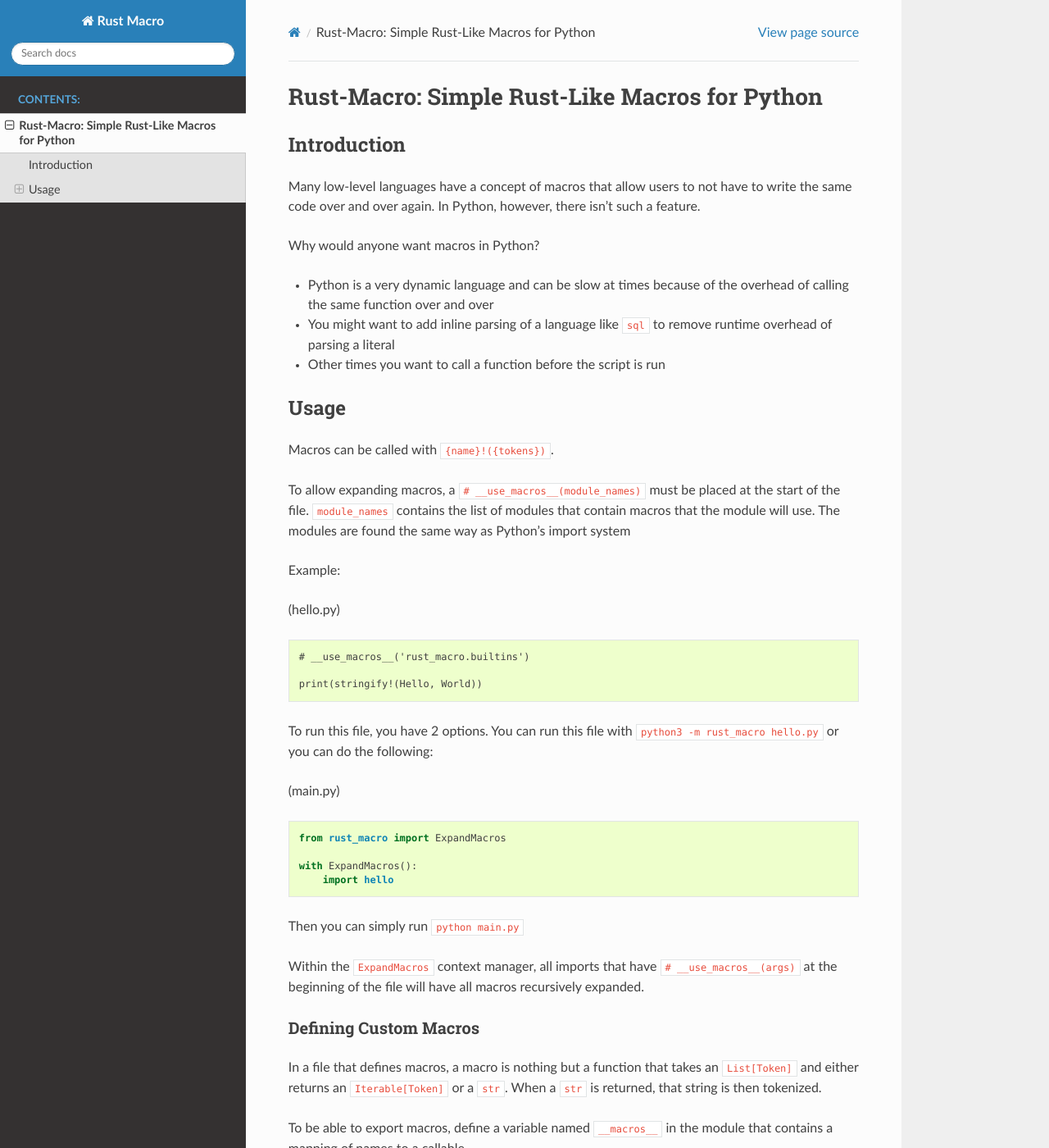
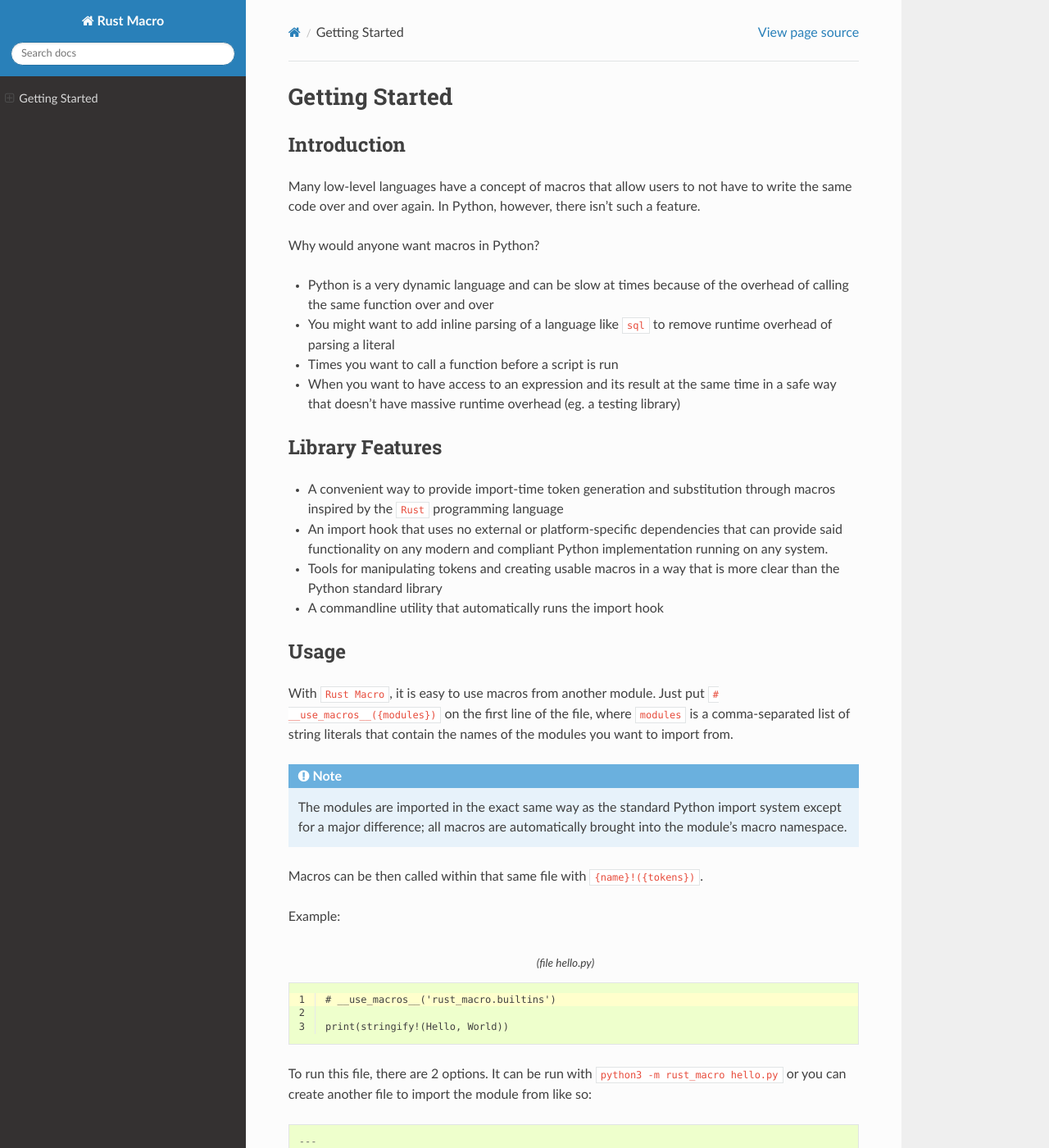
Before and after one commit to 4gboframram/py-rust-macro, a Sphinx documentation site: the page built from docs/source/getting_started.md, in a window 1280 px wide and 1400 px high. Shown: the whole window at 82% size. Built offline with Sphinx 7.4.7 and the Read the Docs theme 2.0.0, drawn with Linux system fonts in a browser that asks for light colours; some of the changed text lies outside the part shown.

Commit message:
update docs

````diff
--- a/docs/requirements.txt
+++ b/docs/requirements.txt
@@ -1 +1,2 @@
 myst-parser
+sphinx_rtd_theme
--- a/docs/source/conf.py
+++ b/docs/source/conf.py
@@ -16,6 +16,8 @@
 
 import sys
 import os
+import sphinx_rtd_theme
+
 
 sys.path.insert(0, os.path.abspath('../../'))
 
@@ -40,7 +42,8 @@
     'sphinx.ext.autosummary',
     'sphinx.ext.intersphinx',
     'sphinx.ext.autodoc',
-    'myst_parser'
+    'myst_parser',
+    'sphinx_rtd_theme'
 ]
 
 # Add any paths that contain templates here, relative to this directory.
--- a/docs/source/getting_started.md
+++ b/docs/source/getting_started.md
@@ -1,4 +1,4 @@
-# Rust-Macro: Simple Rust-Like Macros for Python
+# Getting Started
 ## Introduction
 Many low-level languages have a concept of macros that allow users to not have to write the same code over and over again.
 In Python, however, there isn't such a feature.
@@ -6,43 +6,77 @@
 Why would anyone want macros in Python?
 - Python is a very dynamic language and can be slow at times because of the overhead of calling the same function over and over
 - You might want to add inline parsing of a language like `sql` to remove runtime overhead of parsing a literal
-- Other times you want to call a function before the script is run
+- Times you want to call a function before a script is run
+- When you want to have access to an expression and its result at the same time in a safe way that doesn't have massive runtime overhead (eg. a testing library)
 
+## Library Features
+
+- A convenient way to provide import-time token generation and substitution through macros inspired by the `Rust` programming language
+
+- An import hook that uses no external or platform-specific dependencies that can provide said functionality on any modern and compliant Python implementation running on any system.
+
+- Tools for manipulating tokens and creating usable macros in a way that is more clear than the Python standard library
+
+- A commandline utility that automatically runs the import hook
 
 ## Usage
 
-Macros can be called with `{name}!({tokens})`.
+With `Rust Macro`, it is easy to use macros from another module. Just put `# __use_macros__({modules})` on the first line of the file, where `modules` is a comma-separated list of string literals that contain the names of the modules you want to import from.
 
-To allow expanding macros, a `# __use_macros__(module_names)` must be placed at the start of the file. `module_names` contains the list of modules that contain macros that the module will use. The modules are found the same way as Python's import system
+```{note}
+The modules are imported in the exact same way as the standard Python import system except for a major difference; all macros are automatically brought into the module's macro namespace.
+```
 
+Macros can be then called within that same file with `{name}!({tokens})`.
 
 Example:
 
-(hello.py)
-```
+
+```{code-block} default
+---
+lineno-start: 1
+emphasize-lines: 1
+caption: |
+    (file hello.py)
+---
 # __use_macros__('rust_macro.builtins')
 
 print(stringify!(Hello, World))
 ```
 
-To run this file, you have 2 options. You can run this file with `python3 -m rust_macro hello.py` or you can do the following:
+To run this file, there are 2 options. It can be run with `python3 -m rust_macro hello.py` or you can create another file to import the module from like so:
 
-(main.py)
+
 ```
+---
+lineno-start: 1
+caption: |
+    (file hello.py)
+---
 from rust_macro import ExpandMacros
 
 with ExpandMacros():
     import hello
 ```
-Then you can simply run `python main.py`
 
-Within the `ExpandMacros` context manager, all imports that have `# __use_macros__(args)` at the beginning of the file will have all macros recursively expanded.
 
-### Defining Custom Macros
-In a file that defines macros, a macro is nothing but a function that takes an `List[Token]` and either returns an `Iterable[Token]` or a `str`.
-When a `str` is returned, that string is then tokenized.
+Then you can simply run this main file by running `python3 main.py`
 
-To be able to export macros, define a variable named `__macros__` in the module that contains a mapping of names to a callable.
+```{note}
+The commandline utility approach sets the module's name to __main__ so that scripts can work properly.
+```
+
+Both approaches are equally valid and usable, but the direct import approach is more embedable
+
+
+Within the `ExpandMacros` context manager, all imported modules that have `# __use_macros__(args)` at the beginning of the file will have all macros expanded. This goes until all children modules' macros are expanded or until an exception is raised.
+
+### Creating Your Own Macros
+In a module that defines macros, a macro is nothing but a function that takes an `List[Token]` as a single parameter and either returns an `Iterable[Token]` or a `str`. .
+
+When a `str` is returned, that string is then tokenized. **It is not converted into a string literal.**
+
+To be able to export macros, define a variable named `__macros__` in the module's namespace that contains a mapping of names to a callable.
 
 Example:
 ```
@@ -58,5 +92,6 @@
 This file can then be used in an `# __use_macros__` statement and gives access to a macro named `macro`
 
 
-### Known Limitations
-- Macros are not expanded recursively. A macro that expands into a macro call is not permitted.
+```{warning}
+A macro call is not allowed to expand to another macro call
+```
--- a/docs/source/index.rst
+++ b/docs/source/index.rst
@@ -9,7 +9,6 @@
 .. toctree::
    :maxdepth: 2
    :caption: Contents:
-
    getting_started
 
 
````
